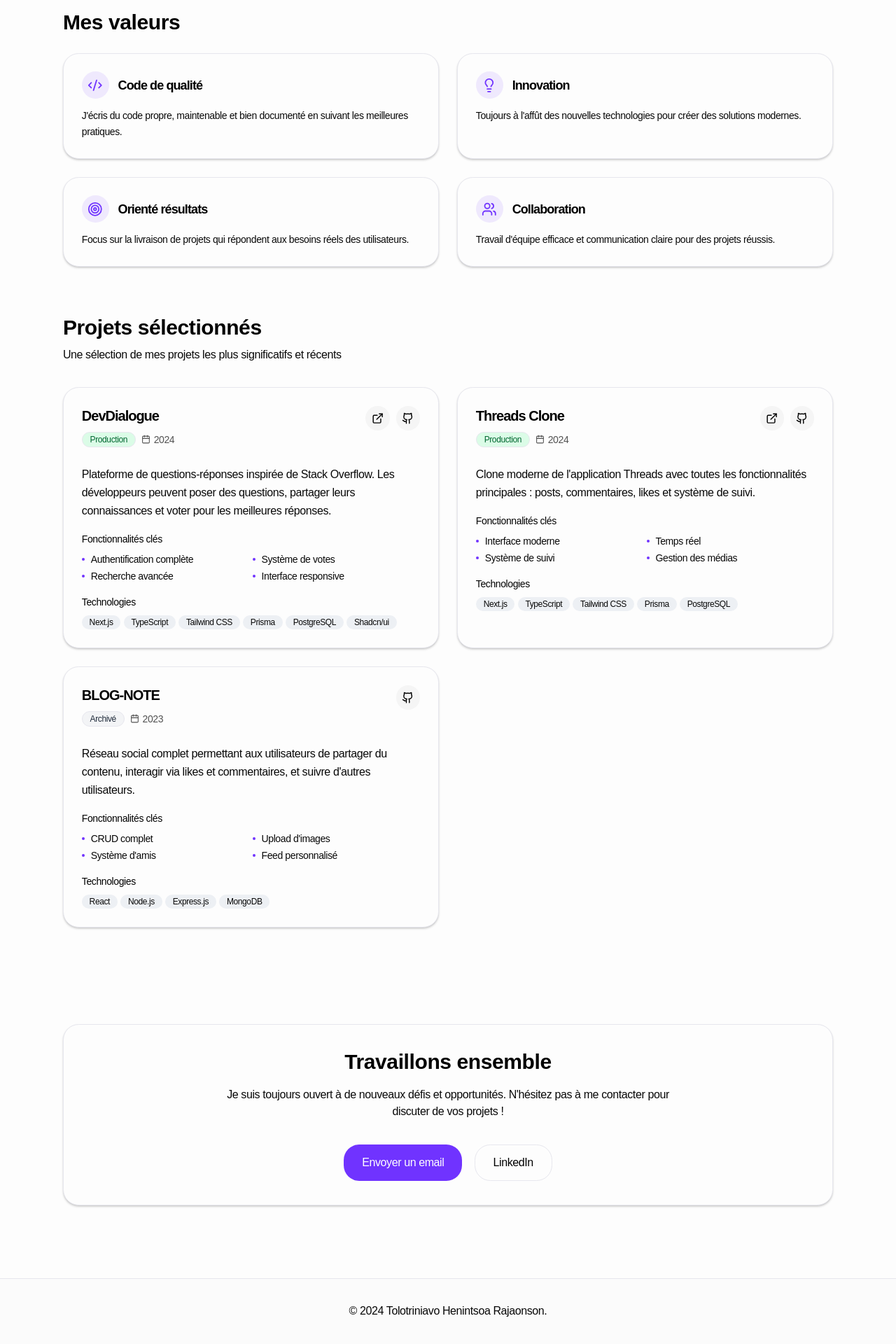
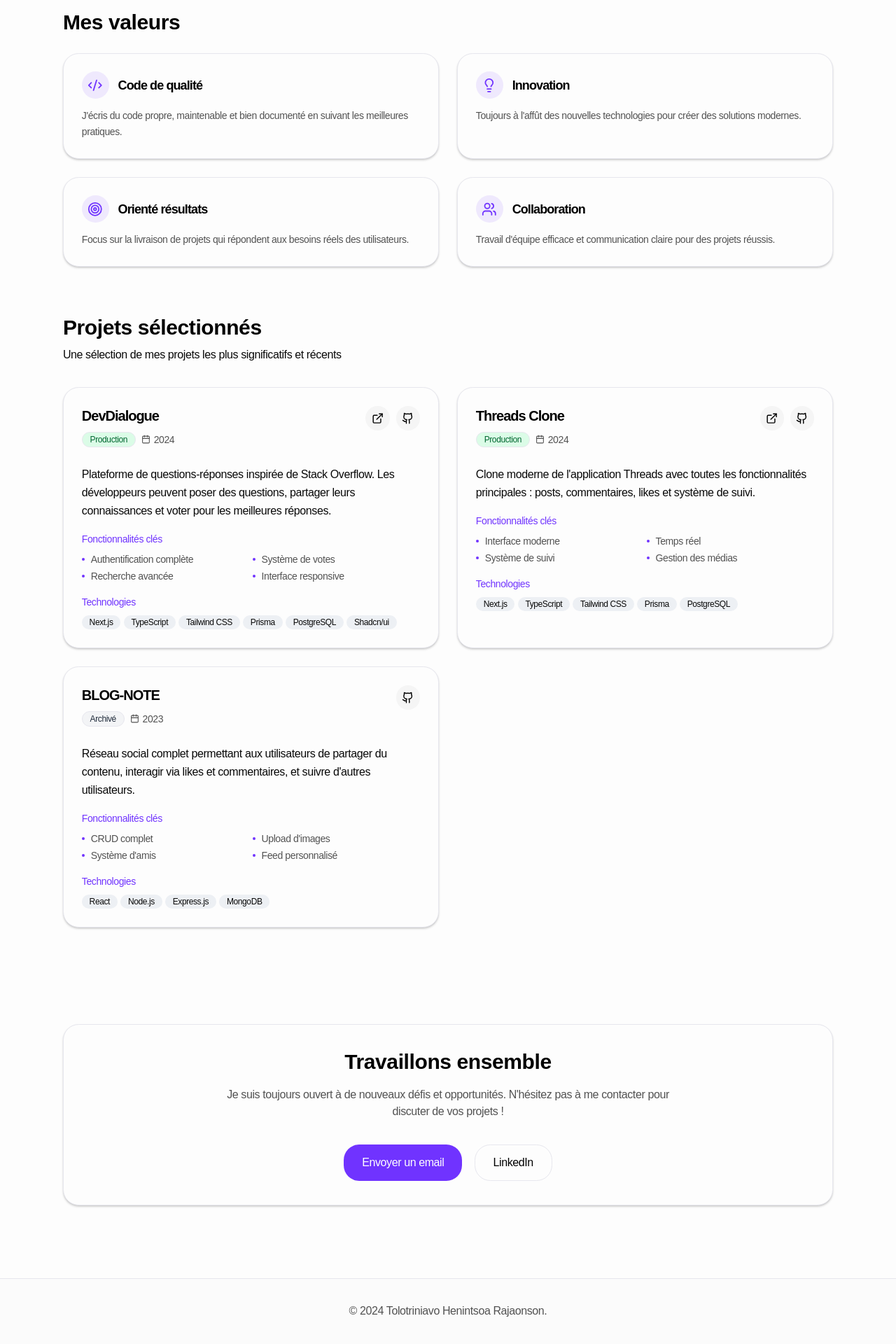
Before and after one commit to RaNiiJohnson/Portfolio-TolotriniavoJohnson, a Next.js app: page / in a window 1280 px wide. Shown: the part 488-2408 px from the top of the page at 70% size. Built offline with nearby package versions, Linux system fonts and the light colour scheme.

Commit message:
change style for visibility

```diff
--- a/app/components/Portfolio/About.tsx
+++ b/app/components/Portfolio/About.tsx
@@ -45,7 +45,7 @@ export default function About() {
                 </div>
               </CardHeader>
               <CardContent>
-                <p className="text-secondary-foreground text-sm leading-relaxed">
+                <p className="text-muted-foreground text-sm leading-relaxed">
                   {value.description}
                 </p>
               </CardContent>
--- a/app/components/Portfolio/ProjectsModern.tsx
+++ b/app/components/Portfolio/ProjectsModern.tsx
@@ -148,10 +148,10 @@ export default function ProjectsModern() {
               </p>
 
               <div>
-                <h4 className="text-sm font-medium mb-2">
+                <h4 className="text-sm font-medium text-primary mb-2">
                   Fonctionnalités clés
                 </h4>
-                <div className="grid grid-cols-2 gap-1 text-sm text-secondary-foreground">
+                <div className="grid grid-cols-2 gap-1 text-sm text-muted-foreground">
                   {project.highlights.map((highlight, i) => (
                     <div key={i} className="flex items-center gap-2">
                       <div className="w-1 h-1 rounded-full bg-primary" />
@@ -162,7 +162,9 @@ export default function ProjectsModern() {
               </div>
 
               <div>
-                <h4 className="text-sm font-medium mb-2">Technologies</h4>
+                <h4 className="text-sm text-primary font-medium mb-2">
+                  Technologies
+                </h4>
                 <div className="flex flex-wrap gap-1">
                   {project.technologies.map((tech, i) => (
                     <Badge key={i} variant="secondary" className="text-xs">
--- a/app/page.tsx
+++ b/app/page.tsx
@@ -31,7 +31,7 @@ export default function Portfolio() {
         <section id="contact" className="text-center py-16">
           <Card className="p-8">
             <h2 className="text-3xl font-bold mb-4">Travaillons ensemble</h2>
-            <p className="text-secondary-foreground mb-8 max-w-2xl mx-auto">
+            <p className="text-muted-foreground mb-8 max-w-2xl mx-auto">
               Je suis toujours ouvert à de nouveaux défis et opportunités.
               N&apos;hésitez pas à me contacter pour discuter de vos projets !
             </p>
@@ -56,7 +56,7 @@ export default function Portfolio() {
       {/* Footer */}
       <footer className="border-t border-border bg-muted/30">
         <div className="max-w-6xl mx-auto px-6 py-8">
-          <div className="text-center text-secondary-foreground">
+          <div className="text-center text-muted-foreground">
             <p>
               &copy; {new Date().getFullYear()} Tolotriniavo Henintsoa
               Rajaonson.
```
